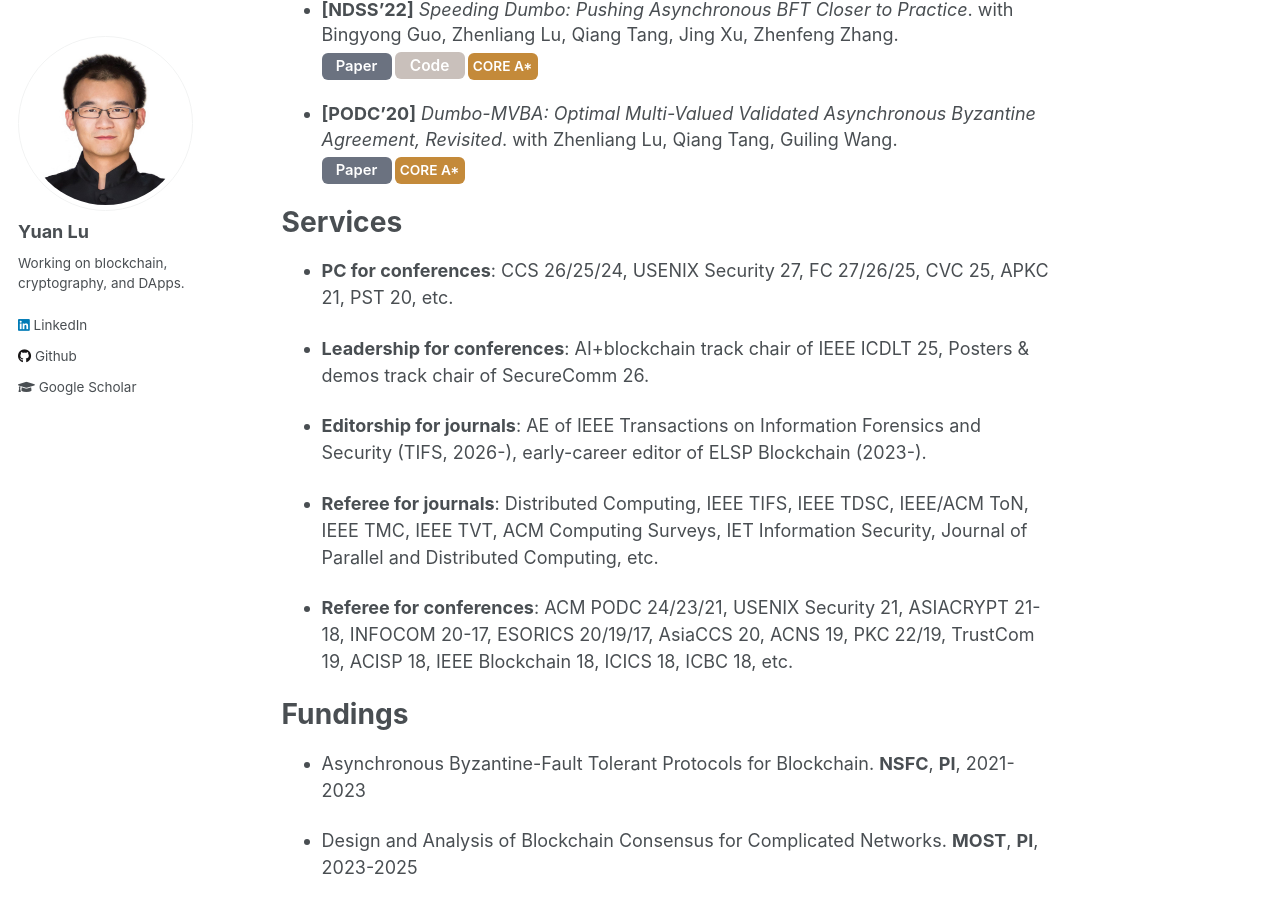
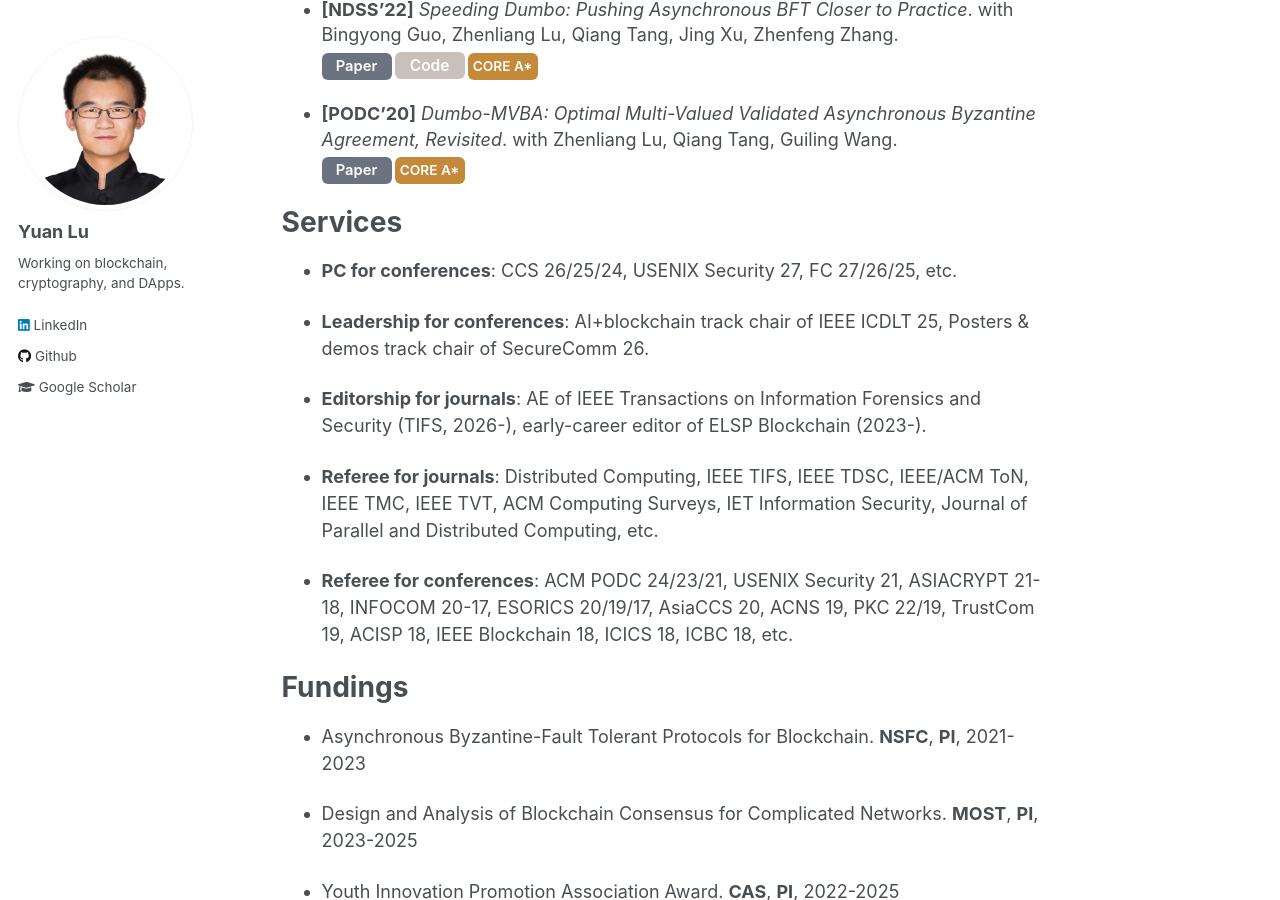
Before and after one commit to yylluu/yylluu.github.io, a Jekyll site: the page built from _pages/about.md, in a window 1280 px wide and 900 px high, scrolled down 1445 px. Built offline with Jekyll 4.4.1, drawn with Linux system fonts in a browser that asks for light colours.

Commit message:
Update about.md

```diff
--- a/_pages/about.md
+++ b/_pages/about.md
@@ -143,7 +143,7 @@ Many of my research results have been published in top-tier computer science ven
 Services
 ======
 
-- **PC for conferences**: CCS 26/25/24, USENIX Security 27, FC 27/26/25, CVC 25, APKC 21, PST 20, etc.
+- **PC for conferences**: CCS 26/25/24, USENIX Security 27, FC 27/26/25, etc.
 
 - **Leadership for conferences**: AI+blockchain track chair of IEEE ICDLT 25, Posters & demos track chair of SecureComm 26.
 
```
